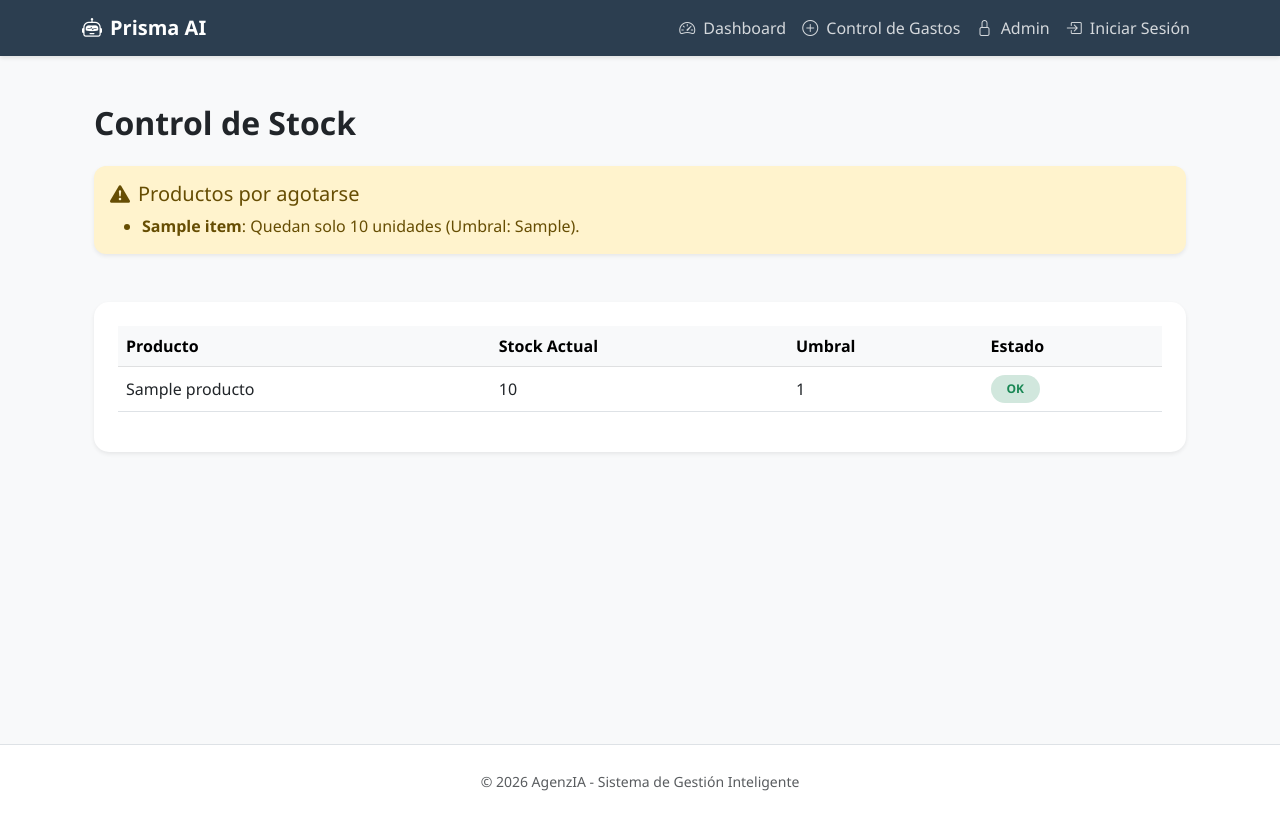
After one commit to LucianoCingolani/agenzia, a Django app: template gestion/templates/gestion/inventario.html in a window 1280 px wide. The commit adds this page. Run offline with Django 5.2, Linux system fonts and the light colour scheme; tables that the repository leaves empty hold one stand-in row (values such as "Sample post"); the template is opened without the code that fills it: values that come from a table or form of the project are taken from there, most other values are stand-ins (such as "Sample title", 1, 10 or a date in 2020).

Commit message:
add inventario

```diff
--- a/gestion/models.py
+++ b/gestion/models.py
@@ -52,3 +52,15 @@ class GastoGeneral(models.Model):
 
     def __str__(self):
         return f"{self.descripcion} - {self.monto}"
+
+class Producto(models.Model):
+    nombre = models.CharField(max_length=100)
+    stock_actual = models.IntegerField(default=0)
+    umbral_minimo = models.IntegerField(default=5, help_text="Avisar cuando el stock sea menor a este número")
+
+    @property
+    def necesita_reposicion(self):
+        return self.stock_actual <= self.umbral_minimo
+
+    def __str__(self):
+        return f"{self.nombre} ({self.stock_actual})"
--- a/gestion/templates/gestion/home.html
+++ b/gestion/templates/gestion/home.html
@@ -62,9 +62,9 @@
                 <div class="icon-box bg-pastel-purple">
                     <i class="bi bi-cpu fs-3"></i>
                 </div>
-                <h4>IA Scanner</h4>
-                <p class="text-muted small">Subí facturas de proveedores para procesar con IA.</p>
-                <a href="{% url 'subir_factura' %}" class="btn btn-outline-secondary border-0 mt-auto">Escanear →</a>
+                <h4>Inventario</h4>
+                <p class="text-muted small">Control de stock mediante IA.</p>
+                <a href="{% url 'inventario_dashboard' %}" class="btn btn-outline-success border-0 mt-auto">Ver Stock →</a>
             </div>
         </div>
     </div>
--- /dev/null
+++ b/gestion/templates/gestion/inventario.html
@@ -0,0 +1,49 @@
+{% extends "gestion/base.html" %}
+
+{% block content %}
+<div class="container mt-5">
+    <h2 class="fw-bold mb-4">Control de Stock</h2>
+
+    {% if alertas %}
+    <div class="alert alert-warning border-0 shadow-sm mb-5" style="background-color: #fff3cd; border-radius: 12px;">
+        <h5 class="alert-heading"><i class="bi bi-exclamation-triangle-fill me-2"></i>Productos por agotarse</h5>
+        <ul class="mb-0">
+            {% for item in alertas %}
+            <li><strong>{{ item.nombre }}</strong>: Quedan solo {{ item.stock_actual }} unidades (Umbral: {{ item.umbral_minimo }}).</li>
+            {% endfor %}
+        </ul>
+    </div>
+    {% endif %}
+
+    <div class="card card-custom shadow-sm border-0" style="border-radius: 15px;">
+        <div class="card-body p-4">
+            <table class="table table-hover align-middle">
+                <thead class="table-light">
+                    <tr>
+                        <th>Producto</th>
+                        <th>Stock Actual</th>
+                        <th>Umbral</th>
+                        <th>Estado</th>
+                    </tr>
+                </thead>
+                <tbody>
+                    {% for p in productos %}
+                    <tr>
+                        <td>{{ p.nombre }}</td>
+                        <td>{{ p.stock_actual }}</td>
+                        <td>{{ p.umbral_minimo }}</td>
+                        <td>
+                            {% if p.necesita_reposicion %}
+                            <span class="badge bg-danger-subtle text-danger p-2 px-3" style="border-radius: 20px;">Reponer Ya</span>
+                            {% else %}
+                            <span class="badge bg-success-subtle text-success p-2 px-3" style="border-radius: 20px;">OK</span>
+                            {% endif %}
+                        </td>
+                    </tr>
+                    {% endfor %}
+                </tbody>
+            </table>
+        </div>
+    </div>
+</div>
+{% endblock %}
```
Also changed, not shown: gestion/views.py (+12 -1 lines).
